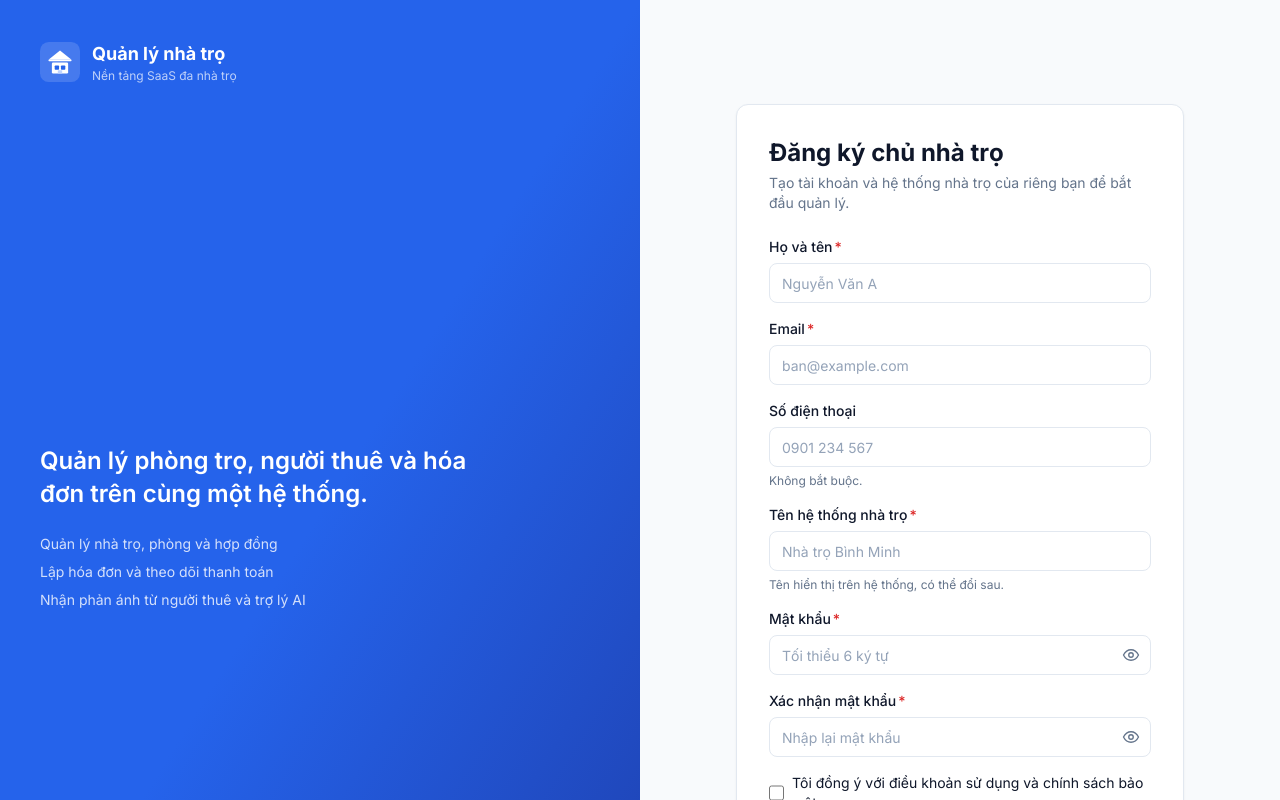
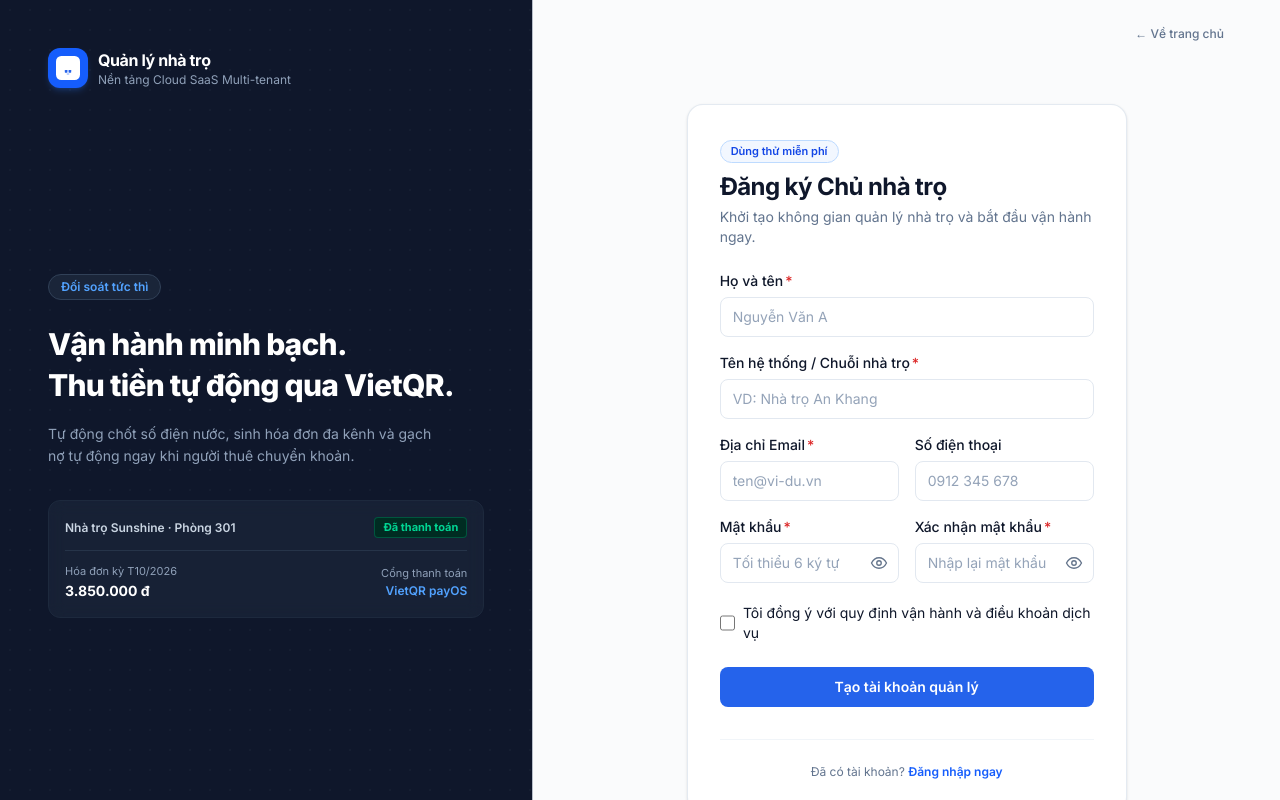
Before and after one commit to tranhtuan9/nha-tro-saas, a Next.js app in the folder frontend/: page /register in a window 1280 px wide. Shown: the top 800 px of the page. Built offline with nearby package versions, Linux system fonts and the light colour scheme; no server answers.

Commit message:
feat(frontend): redesign auth flows with taste-skill aesthetics

```diff
--- a/frontend/src/app/(auth)/forgot-password/forgot-password-form.tsx
+++ b/frontend/src/app/(auth)/forgot-password/forgot-password-form.tsx
@@ -36,19 +36,21 @@ export function ForgotPasswordForm() {
   }
 
   return (
-    <div className="rounded-xl border border-border bg-surface p-8 shadow-card">
-      <h1 className="text-2xl font-bold text-ink">Quên mật khẩu</h1>
-      <p className="mt-1 text-sm text-muted">
-        Nhập email đã đăng ký, chúng tôi sẽ gửi cho bạn liên kết đặt lại mật khẩu.
-      </p>
+    <div className="rounded-2xl border border-slate-200/90 bg-white p-8 shadow-sm">
+      <div className="mb-6">
+        <h1 className="text-2xl font-bold tracking-tight text-slate-900">Quên mật khẩu?</h1>
+        <p className="mt-1.5 text-sm text-slate-500">
+          Nhập địa chỉ email đăng ký để nhận liên kết xác thực đặt lại mật khẩu mới.
+        </p>
+      </div>
 
       {submitted ? (
-        <div className="mt-6 space-y-4">
+        <div className="space-y-6">
           <Alert tone="success">
-            Nếu email <span className="font-semibold">{email}</span> tồn tại trong hệ thống, liên
-            kết đặt lại mật khẩu đã được gửi. Vui lòng kiểm tra hộp thư (và thư mục spam).
+            Nếu email <span className="font-semibold text-slate-900">{email}</span> tồn tại trong hệ thống,
+            liên kết khôi phục đã được gửi. Vui lòng kiểm tra hộp thư (kể cả mục spam).
           </Alert>
-          <Link href="/login">
+          <Link href="/login" className="block">
             <Button variant="secondary" fullWidth>
               Quay lại đăng nhập
             </Button>
@@ -56,32 +58,38 @@ export function ForgotPasswordForm() {
         </div>
       ) : (
         <>
-          {serverError && <Alert tone="error" className="mt-4">{serverError}</Alert>}
-          <form onSubmit={handleSubmit} className="mt-6 space-y-4">
-            <Field label="Email" htmlFor="forgot-email" required error={errors.email}>
+          {serverError && <Alert tone="error" className="mb-6">{serverError}</Alert>}
+          <form onSubmit={handleSubmit} className="space-y-4">
+            <Field label="Địa chỉ Email" htmlFor="forgot-email" required error={errors.email}>
               <TextInput
                 id="forgot-email"
                 type="email"
                 value={email}
                 onChange={(event) => setEmail(event.target.value)}
-                placeholder="ban@example.com"
+                placeholder="ten@vi-du.vn"
                 autoComplete="email"
                 error={Boolean(errors.email)}
               />
             </Field>
-            <Button type="submit" fullWidth loading={submitting}>
-              Gửi liên kết đặt lại mật khẩu
-            </Button>
+
+            <div className="pt-2">
+              <Button type="submit" fullWidth loading={submitting}>
+                Gửi liên kết khôi phục
+              </Button>
+            </div>
           </form>
         </>
       )}
 
-      <p className="mt-6 text-center text-sm text-muted">
-        Đã nhớ mật khẩu?{" "}
-        <Link href="/login" className="font-medium text-primary hover:text-primary-hover">
-          Đăng nhập
+      <div className="mt-8 border-t border-slate-100 pt-6 text-center text-xs text-slate-500">
+        Bạn đã nhớ ra mật khẩu?{" "}
+        <Link
+          href="/login"
+          className="font-semibold text-blue-600 hover:text-blue-700 hover:underline transition-colors"
+        >
+          Quay lại Đăng nhập
         </Link>
-      </p>
+      </div>
     </div>
   );
 }
--- a/frontend/src/app/(auth)/layout.tsx
+++ b/frontend/src/app/(auth)/layout.tsx
@@ -3,43 +3,95 @@ import { LogoMark } from "@/components/Logo";
 
 export default function AuthLayout({ children }: LayoutProps<"/">) {
   return (
-    <div className="grid min-h-screen lg:grid-cols-2">
-      <div className="relative hidden overflow-hidden bg-primary text-white lg:flex lg:flex-col lg:justify-between lg:p-10">
-        <div className="absolute inset-0 bg-gradient-to-br from-primary via-primary to-primary-active" />
-        <div className="relative flex items-center gap-3">
-          <LogoMark className="h-10 w-10 text-white/15" />
-          <div>
-            <p className="text-lg font-bold">Quản lý nhà trọ</p>
-            <p className="text-xs text-white/70">Nền tảng SaaS đa nhà trọ</p>
+    <div className="grid min-h-screen lg:grid-cols-12 bg-white selection:bg-blue-100 selection:text-blue-900">
+      {/* Left Panel: High-agency editorial showcase (col-span-5) */}
+      <div className="relative hidden lg:col-span-5 lg:flex lg:flex-col lg:justify-between border-r border-slate-200/80 bg-slate-900 p-12 text-white overflow-hidden">
+        {/* Subtle architectural background texture */}
+        <div className="absolute inset-0 bg-[radial-gradient(#1e293b_1px,transparent_1px)] [background-size:20px_20px] opacity-40 pointer-events-none" />
+
+        {/* Top brand header */}
+        <div className="relative z-10 flex items-center gap-3">
+          <Link href="/" className="flex items-center gap-2.5 group">
+            <div className="flex h-10 w-10 items-center justify-center rounded-xl bg-blue-600 text-white shadow-md shadow-blue-500/20 group-hover:scale-105 transition-transform">
+              <LogoMark className="h-6 w-6" />
+            </div>
+            <div>
+              <p className="text-base font-bold tracking-tight text-white">Quản lý nhà trọ</p>
+              <p className="text-xs text-slate-400">Nền tảng Cloud SaaS Multi-tenant</p>
+            </div>
+          </Link>
+        </div>
+
+        {/* Center: Live Product Value Fragment (Taste Skill pattern: Real artifact instead of generic claims) */}
+        <div className="relative z-10 my-auto py-8">
+          <div className="inline-flex items-center gap-2 rounded-full border border-slate-700 bg-slate-800/80 px-3 py-1 text-xs font-semibold text-blue-400 mb-6">
+            <span>Đối soát tức thì</span>
+          </div>
+
+          <h2 className="text-3xl font-extrabold leading-snug tracking-tight text-white">
+            Vận hành minh bạch. <br />
+            Thu tiền tự động qua VietQR.
+          </h2>
+          <p className="mt-4 text-sm leading-relaxed text-slate-400 max-w-sm">
+            Tự động chốt số điện nước, sinh hóa đơn đa kênh và gạch nợ tự động ngay khi người thuê chuyển khoản.
+          </p>
+
+          {/* Mini Real-data Card Simulation */}
+          <div className="mt-8 rounded-xl border border-slate-800 bg-slate-800/60 p-4 backdrop-blur-sm">
+            <div className="flex items-center justify-between text-xs pb-3 border-b border-slate-700/60">
+              <span className="font-semibold text-slate-300">Nhà trọ Sunshine · Phòng 301</span>
+              <span className="rounded bg-emerald-950 px-2 py-0.5 text-[11px] font-bold text-emerald-400 border border-emerald-800/80">
+                Đã thanh toán
+              </span>
+            </div>
+            <div className="mt-3 flex items-center justify-between">
+              <div>
+                <p className="text-[11px] text-slate-400">Hóa đơn kỳ T10/2026</p>
+                <p className="text-sm font-bold text-white mt-0.5">3.850.000 đ</p>
+              </div>
+              <div className="text-right">
+                <p className="text-[11px] text-slate-400">Cổng thanh toán</p>
+                <p className="text-xs font-semibold text-blue-400 mt-0.5">VietQR payOS</p>
+              </div>
+            </div>
           </div>
         </div>
-        <div className="relative">
-          <p className="max-w-md text-2xl font-semibold leading-snug">
-            Quản lý phòng trọ, người thuê và hóa đơn trên cùng một hệ thống.
-          </p>
-          <ul className="mt-6 space-y-2 text-sm text-white/80">
-            <li>Quản lý nhà trọ, phòng và hợp đồng</li>
-            <li>Lập hóa đơn và theo dõi thanh toán</li>
-            <li>Nhận phản ánh từ người thuê và trợ lý AI</li>
-          </ul>
+
+        {/* Bottom Security / Trust Proof */}
+        <div className="relative z-10 pt-6 border-t border-slate-800/80 flex items-center justify-between text-xs text-slate-400">
+          <div className="flex items-center gap-2">
+            <div className="h-2 w-2 rounded-full bg-emerald-400 animate-pulse" />
+            <span>PostgreSQL Row-Level Security cô lập dữ liệu</span>
+          </div>
+          <span>Bảo mật 100%</span>
         </div>
-        <p className="relative text-xs text-white/60">
-          Dành cho chủ nhà trọ, người thuê và quản trị viên
-        </p>
       </div>
 
-      <div className="flex flex-col bg-canvas">
-        <header className="flex h-16 items-center px-6 lg:px-10">
-          <Link href="/login" className="flex items-center gap-2 lg:hidden">
-            <LogoMark className="h-8 w-8 text-primary" />
-            <span className="font-bold">Quản lý nhà trọ</span>
+      {/* Right Panel: Clean, Focused Auth Forms (col-span-7) */}
+      <div className="lg:col-span-7 flex flex-col justify-between bg-[#fafbfc] min-h-screen">
+        <header className="flex h-16 items-center justify-between px-6 sm:px-10 lg:px-12 border-b border-slate-200/60 lg:border-none">
+          <Link href="/" className="flex items-center gap-2 lg:hidden">
+            <div className="flex h-8 w-8 items-center justify-center rounded-lg bg-blue-600 text-white">
+              <LogoMark className="h-5 w-5" />
+            </div>
+            <span className="font-bold text-slate-900">Quản lý nhà trọ</span>
           </Link>
+          <div className="ml-auto">
+            <Link
+              href="/"
+              className="text-xs font-medium text-slate-500 hover:text-slate-800 px-2 py-1 transition-colors"
+            >
+              ← Về trang chủ
+            </Link>
+          </div>
         </header>
-        <main className="flex flex-1 items-center justify-center px-6 py-10 lg:px-10">
-          <div className="w-full max-w-md">{children}</div>
+
+        <main className="flex flex-1 items-center justify-center px-4 py-10 sm:px-8 lg:px-12">
+          <div className="w-full max-w-[440px]">{children}</div>
         </main>
-        <footer className="px-6 pb-6 text-center text-xs text-muted lg:px-10">
-          © Quản lý nhà trọ SaaS
+
+        <footer className="px-6 pb-6 text-center text-xs text-slate-400">
+          © 2026 Quản lý nhà trọ · Nền tảng quản lý vận hành SaaS
         </footer>
       </div>
     </div>
--- a/frontend/src/app/(auth)/login/login-form.tsx
+++ b/frontend/src/app/(auth)/login/login-form.tsx
@@ -47,42 +47,47 @@ export function LoginForm() {
       const loggedIn = await login(email, password, remember);
       router.replace(nextPath ?? getHomePathForRole(loggedIn.role));
     } catch (error) {
-      setServerError(getApiErrorMessage(error, "Đăng nhập thất bại. Vui lòng thử lại."));
+      setServerError(getApiErrorMessage(error, "Đăng nhập thất bại. Vui lòng kiểm tra lại thông tin."));
       setSubmitting(false);
     }
   }
 
   return (
-    <div className="rounded-xl border border-border bg-surface p-8 shadow-card">
-      <h1 className="text-2xl font-bold text-ink">Đăng nhập</h1>
-      <p className="mt-1 text-sm text-muted">Đăng nhập để quản lý nhà trọ của bạn</p>
+    <div className="rounded-2xl border border-slate-200/90 bg-white p-8 shadow-sm">
+      <div className="mb-6">
+        <h1 className="text-2xl font-bold tracking-tight text-slate-900">Đăng nhập tài khoản</h1>
+        <p className="mt-1.5 text-sm text-slate-500">
+          Truy cập hệ thống quản lý phòng trọ hoặc xem hóa đơn của bạn.
+        </p>
+      </div>
 
-      {serverError && <Alert tone="error" className="mt-4">{serverError}</Alert>}
+      {serverError && <Alert tone="error" className="mb-6">{serverError}</Alert>}
 
-      <form onSubmit={handleSubmit} className="mt-6 space-y-4">
-        <Field label="Email" htmlFor="login-email" required error={errors.email}>
+      <form onSubmit={handleSubmit} className="space-y-4">
+        <Field label="Địa chỉ Email" htmlFor="login-email" required error={errors.email}>
           <TextInput
             id="login-email"
             type="email"
             value={email}
             onChange={(event) => setEmail(event.target.value)}
-            placeholder="ban@example.com"
+            placeholder="ten@vi-du.vn"
             autoComplete="email"
             error={Boolean(errors.email)}
           />
         </Field>
+
         <Field label="Mật khẩu" htmlFor="login-password" required error={errors.password}>
           <PasswordInput
             id="login-password"
             value={password}
             onChange={(event) => setPassword(event.target.value)}
-            placeholder="Nhập mật khẩu"
+            placeholder="Nhập mật khẩu của bạn"
             autoComplete="current-password"
             error={Boolean(errors.password)}
           />
         </Field>
 
-        <div className="flex items-center justify-between">
+        <div className="flex items-center justify-between pt-1">
           <Checkbox
             checked={remember}
             onChange={(event) => setRemember(event.target.checked)}
@@ -90,26 +95,28 @@ export function LoginForm() {
           />
           <Link
             href="/forgot-password"
-            className="text-sm font-medium text-primary hover:text-primary-hover"
+            className="text-xs font-semibold text-blue-600 hover:text-blue-700 hover:underline transition-colors"
           >
             Quên mật khẩu?
           </Link>
         </div>
 
-        <Button type="submit" fullWidth loading={submitting}>
-          Đăng nhập
-        </Button>
+        <div className="pt-2">
+          <Button type="submit" fullWidth loading={submitting}>
+            Đăng nhập ngay
+          </Button>
+        </div>
       </form>
 
-      <p className="mt-6 text-center text-sm text-muted">
-        Chưa có tài khoản?{" "}
+      <div className="mt-8 border-t border-slate-100 pt-6 text-center text-xs text-slate-500">
+        Bạn là chủ nhà trọ mới?{" "}
         <Link
           href="/register"
-          className="font-medium text-primary hover:text-primary-hover"
+          className="font-semibold text-blue-600 hover:text-blue-700 hover:underline transition-colors"
         >
-          Đăng ký làm chủ nhà trọ
+          Đăng ký tài khoản hệ thống
         </Link>
-      </p>
+      </div>
     </div>
   );
 }
--- a/frontend/src/app/(auth)/register/register-form.tsx
+++ b/frontend/src/app/(auth)/register/register-form.tsx
@@ -61,18 +61,23 @@ export function RegisterForm() {
   }
 
   return (
-    <div className="rounded-xl border border-border bg-surface p-8 shadow-card">
-      <h1 className="text-2xl font-bold text-ink">Đăng ký chủ nhà trọ</h1>
-      <p className="mt-1 text-sm text-muted">
-        Tạo tài khoản và hệ thống nhà trọ của riêng bạn để bắt đầu quản lý.
+    <div className="rounded-2xl border border-slate-200/90 bg-white p-8 shadow-sm">
+      <div className="mb-6">
+        <div className="inline-flex items-center gap-1.5 rounded-full border border-blue-200 bg-blue-50/80 px-2.5 py-0.5 text-[11px] font-semibold text-blue-700 mb-2">
+          <span>Dùng thử miễn phí</span>
+        </div>
+        <h1 className="text-2xl font-bold tracking-tight text-slate-900">Đăng ký Chủ nhà trọ</h1>
+        <p className="mt-1 text-sm text-slate-500">
+          Khởi tạo không gian quản lý nhà trọ và bắt đầu vận hành ngay.
         </p>
+      </div>
 
-      {serverError && <Alert tone="error" className="mt-4">{serverError}</Alert>}
+      {serverError && <Alert tone="error" className="mb-6">{serverError}</Alert>}
 
-      <form onSubmit={handleSubmit} className="mt-6 space-y-4">
-        <Field label="Họ và tên" htmlFor="register-full-name" required error={errors.fullName}>
+      <form onSubmit={handleSubmit} className="space-y-4">
+        <Field label="Họ và tên" htmlFor="reg-fullname" required error={errors.fullName}>
           <TextInput
-            id="register-full-name"
+            id="reg-fullname"
             value={fullName}
             onChange={(event) => setFullName(event.target.value)}
             placeholder="Nguyễn Văn A"
@@ -80,51 +85,52 @@ export function RegisterForm() {
             error={Boolean(errors.fullName)}
           />
         </Field>
-        <Field label="Email" htmlFor="register-email" required error={errors.email}>
+
+        <Field
+          label="Tên hệ thống / Chuỗi nhà trọ"
+          htmlFor="reg-tenant"
+          required
+          error={errors.tenantName}
+        >
           <TextInput
-            id="register-email"
+            id="reg-tenant"
+            value={tenantName}
+            onChange={(event) => setTenantName(event.target.value)}
+            placeholder="VD: Nhà trọ An Khang"
+            error={Boolean(errors.tenantName)}
+          />
+        </Field>
+
+        <div className="grid grid-cols-1 gap-4 sm:grid-cols-2">
+          <Field label="Địa chỉ Email" htmlFor="reg-email" required error={errors.email}>
+            <TextInput
+              id="reg-email"
               type="email"
               value={email}
               onChange={(event) => setEmail(event.target.value)}
-            placeholder="ban@example.com"
+              placeholder="ten@vi-du.vn"
               autoComplete="email"
               error={Boolean(errors.email)}
             />
           </Field>
-        <Field
-          label="Số điện thoại"
-          htmlFor="register-phone"
-          error={errors.phone}
-          hint="Không bắt buộc."
-        >
+
+          <Field label="Số điện thoại" htmlFor="reg-phone" error={errors.phone}>
             <TextInput
-            id="register-phone"
+              id="reg-phone"
+              type="tel"
               value={phone}
               onChange={(event) => setPhone(event.target.value)}
-            placeholder="0901 234 567"
-            inputMode="tel"
+              placeholder="0912 345 678"
               autoComplete="tel"
               error={Boolean(errors.phone)}
             />
           </Field>
-        <Field
-          label="Tên hệ thống nhà trọ"
-          htmlFor="register-tenant"
-          required
-          error={errors.tenantName}
-          hint="Tên hiển thị trên hệ thống, có thể đổi sau."
-        >
-          <TextInput
-            id="register-tenant"
-            value={tenantName}
-            onChange={(event) => setTenantName(event.target.value)}
-            placeholder="Nhà trọ Bình Minh"
-            error={Boolean(errors.tenantName)}
-          />
-        </Field>
-        <Field label="Mật khẩu" htmlFor="register-password" required error={errors.password}>
+        </div>
+
+        <div className="grid grid-cols-1 gap-4 sm:grid-cols-2">
+          <Field label="Mật khẩu" htmlFor="reg-password" required error={errors.password}>
             <PasswordInput
-            id="register-password"
+              id="reg-password"
               value={password}
               onChange={(event) => setPassword(event.target.value)}
               placeholder="Tối thiểu 6 ký tự"
@@ -132,14 +138,15 @@ export function RegisterForm() {
               error={Boolean(errors.password)}
             />
           </Field>
+
           <Field
             label="Xác nhận mật khẩu"
-          htmlFor="register-confirm"
+            htmlFor="reg-confirm"
             required
             error={errors.confirmPassword}
           >
             <PasswordInput
-            id="register-confirm"
+              id="reg-confirm"
               value={confirmPassword}
               onChange={(event) => setConfirmPassword(event.target.value)}
               placeholder="Nhập lại mật khẩu"
@@ -147,29 +154,33 @@ export function RegisterForm() {
               error={Boolean(errors.confirmPassword)}
             />
           </Field>
+        </div>
 
-        <div>
+        <div className="pt-1">
           <Checkbox
             checked={agreed}
             onChange={(event) => setAgreed(event.target.checked)}
-            label="Tôi đồng ý với điều khoản sử dụng và chính sách bảo mật"
+            label="Tôi đồng ý với quy định vận hành và điều khoản dịch vụ"
           />
-          {errors.agreed && (
-            <p className="mt-1.5 text-xs font-medium text-danger-text">{errors.agreed}</p>
-          )}
+          {errors.agreed && <p className="mt-1 text-xs text-danger">{errors.agreed}</p>}
         </div>
 
+        <div className="pt-2">
           <Button type="submit" fullWidth loading={submitting}>
-          Đăng ký
+            Tạo tài khoản quản lý
           </Button>
+        </div>
       </form>
 
-      <p className="mt-6 text-center text-sm text-muted">
+      <div className="mt-8 border-t border-slate-100 pt-6 text-center text-xs text-slate-500">
         Đã có tài khoản?{" "}
-        <Link href="/login" className="font-medium text-primary hover:text-primary-hover">
-          Đăng nhập
+        <Link
+          href="/login"
+          className="font-semibold text-blue-600 hover:text-blue-700 hover:underline transition-colors"
+        >
+          Đăng nhập ngay
         </Link>
-      </p>
+      </div>
     </div>
   );
 }
```
Also changed, not shown: frontend/src/app/(auth)/reset-password/reset-password-form.tsx (+22 -15 lines). Lines whose indentation alone changed are shown as unchanged.
